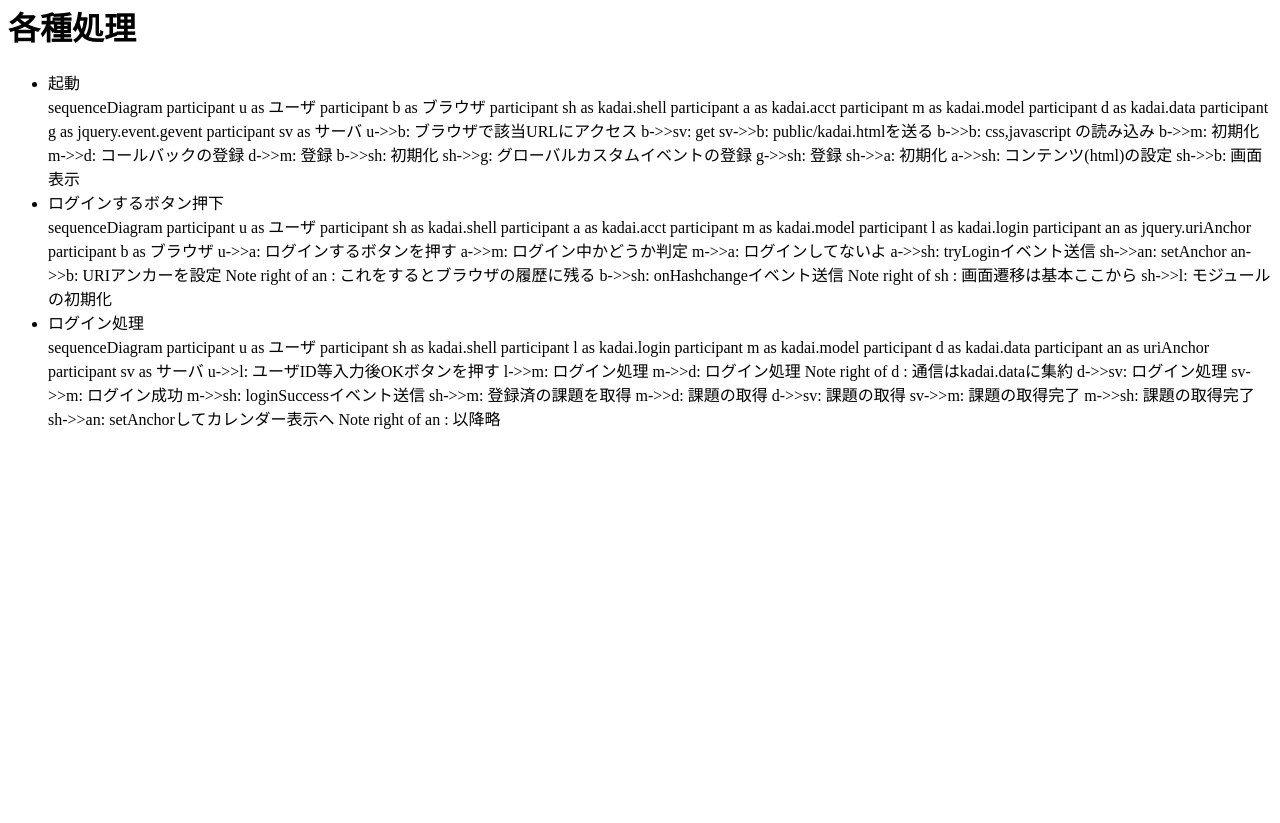
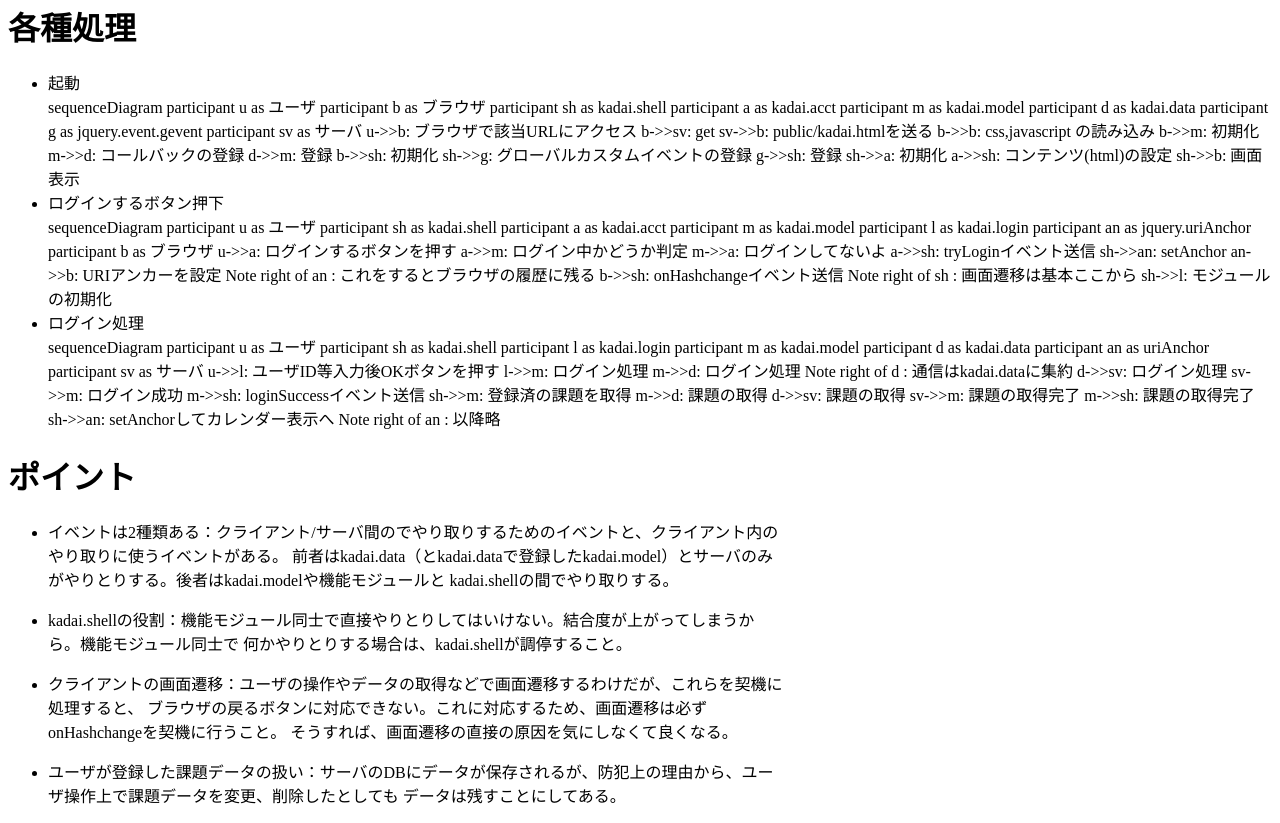
Before and after one commit to hnshj/NACS, a website: page blueprint.html in a window 1280 px wide. Shown: the part 708-1531 px from the top of the page. Before the commit the page ends 1154 px from the top, so only its background shows below. Drawn offline with Linux system fonts and the light colour scheme.

Commit message:
設計図追記

```diff
--- a/blueprint.html
+++ b/blueprint.html
@@ -204,5 +204,36 @@
             Note right of an : 以降略
         </div>
       </li>
+    </ul>
+    <h1>ポイント</h1>
+    <ul>
+      <li>
+        <p>
+          イベントは2種類ある：クライアント/サーバ間のでやり取りするためのイベントと、クライアント内のやり取りに使うイベントがある。
+          前者はkadai.data（とkadai.dataで登録したkadai.model）とサーバのみがやりとりする。後者はkadai.modelや機能モジュールと
+          kadai.shellの間でやり取りする。
+        </p>
+      </li>
+      <li>
+        <p>
+          kadai.shellの役割：機能モジュール同士で直接やりとりしてはいけない。結合度が上がってしまうから。機能モジュール同士で
+          何かやりとりする場合は、kadai.shellが調停すること。
+        </p>
+      </li>
+      <li>
+        <p>
+          クライアントの画面遷移：ユーザの操作やデータの取得などで画面遷移するわけだが、これらを契機に処理すると、
+          ブラウザの戻るボタンに対応できない。これに対応するため、画面遷移は必ずonHashchangeを契機に行うこと。
+          そうすれば、画面遷移の直接の原因を気にしなくて良くなる。
+        </p>
+      </li>
+      <li>
+        <p>
+          ユーザが登録した課題データの扱い：サーバのDBにデータが保存されるが、防犯上の理由から、ユーザ操作上で課題データを変更、削除したとしても
+          データは残すことにしてある。
+        </p>
+      </li>
+    </ul>
+
   </body>
 </html>
```
